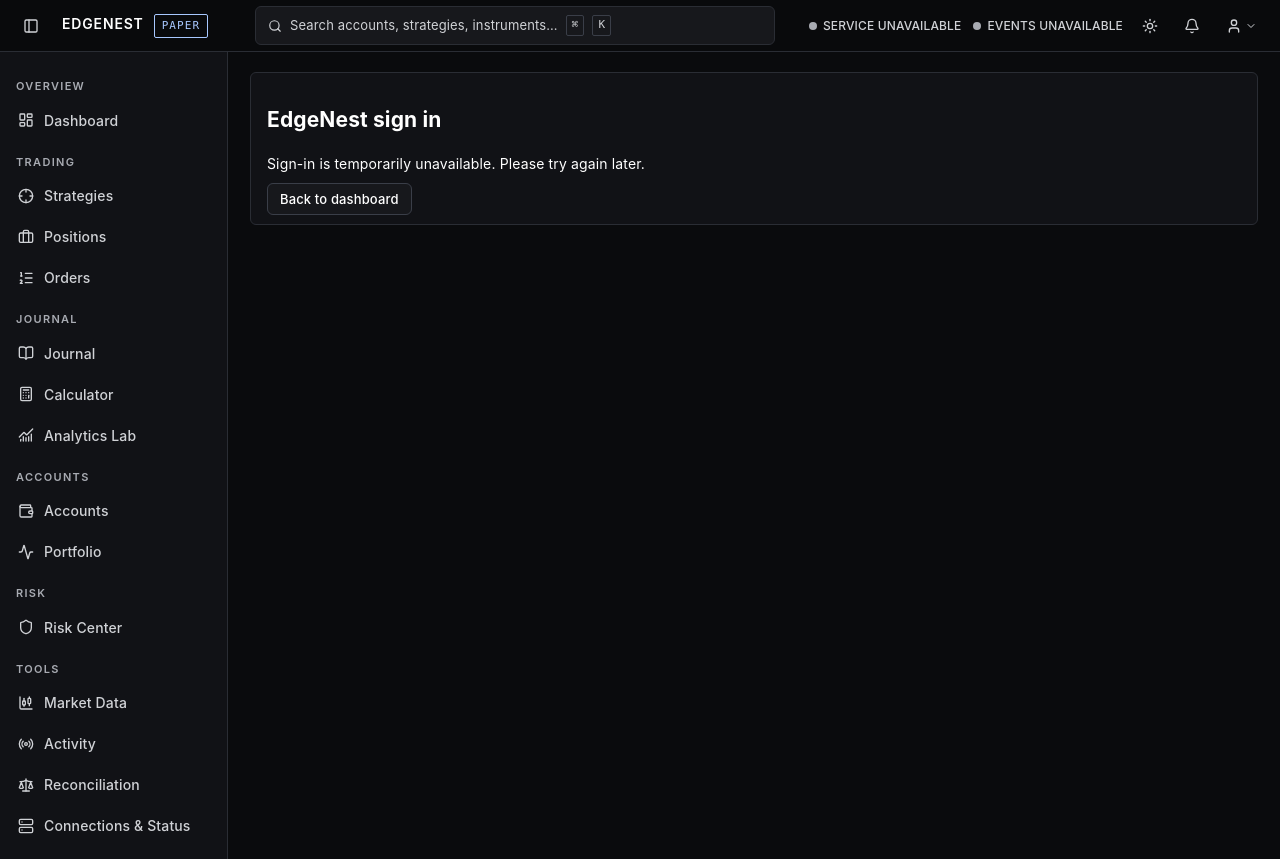
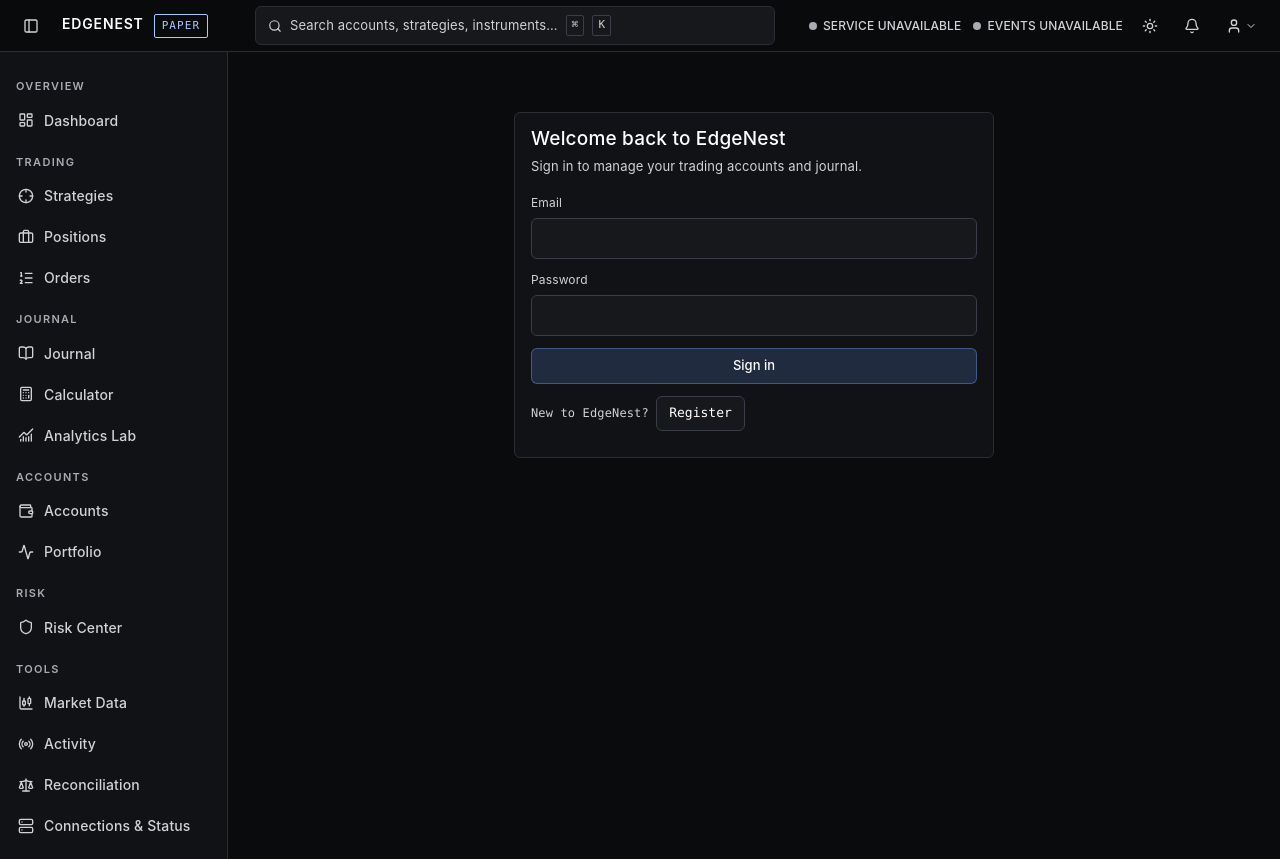
Before and after one commit to apostleoffinance/event-driven-trading-rs, a Next.js app in the folder frontend/: page /login in a window 1280 px wide. Built offline with nearby package versions, Linux system fonts and the light colour scheme; no server answers.

Commit message:
refactor(auth): remove mock-mode sign-in branch

```diff
--- a/frontend/src/app/login/page.tsx
+++ b/frontend/src/app/login/page.tsx
@@ -3,7 +3,6 @@
 import Link from "next/link";
 import { useState } from "react";
 import { useRouter } from "next/navigation";
-import { frontendConfig } from "@/config/frontend";
 import { login, register } from "@/lib/auth/session";
 
 export default function LoginPage() {
@@ -28,10 +27,6 @@ export default function LoginPage() {
     } finally { setBusy(false); }
   }
 
-  if (frontendConfig.dataMode !== "api") {
-    return <section className="panel"><h1>EdgeNest sign in</h1><p>Sign-in is temporarily unavailable. Please try again later.</p><Link className="btn" href="/">Back to dashboard</Link></section>;
-  }
-
   return <div style={{ maxWidth: 480, margin: "40px auto" }}>
     <section className="panel">
       <header className="page-header"><div><h1>{mode === "login" ? "Welcome back to EdgeNest" : "Create your EdgeNest account"}</h1><p>{mode === "login" ? "Sign in to manage your trading accounts and journal." : "Create an account to get started with EdgeNest."}</p></div></header>
```
